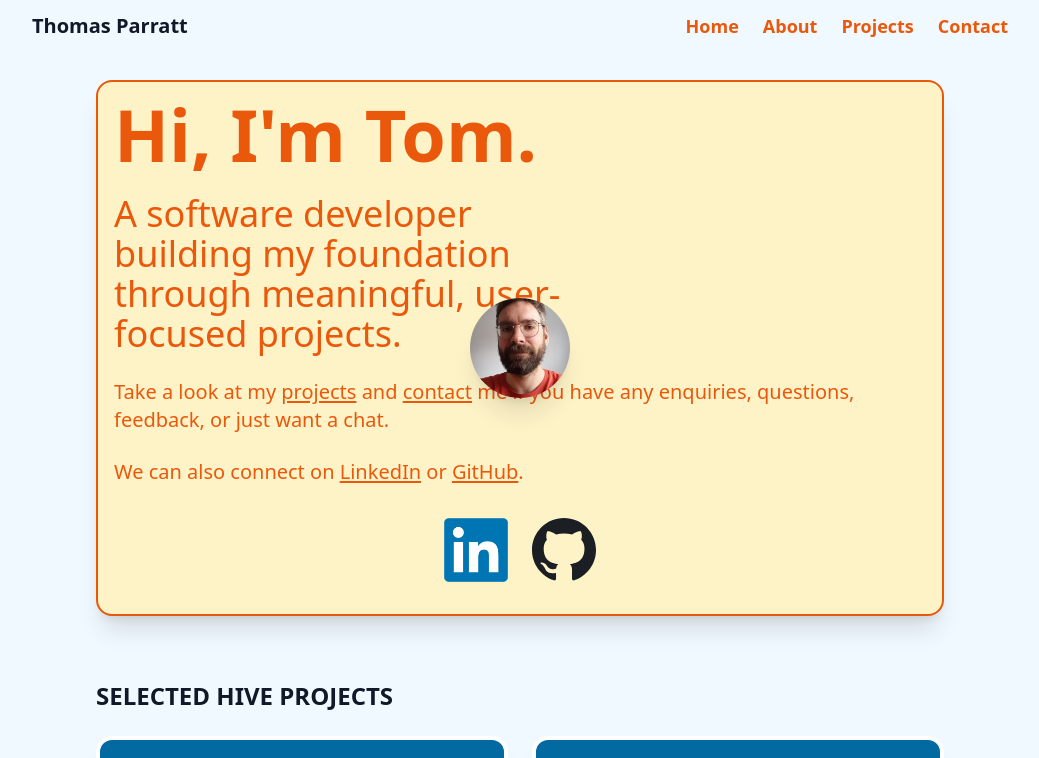
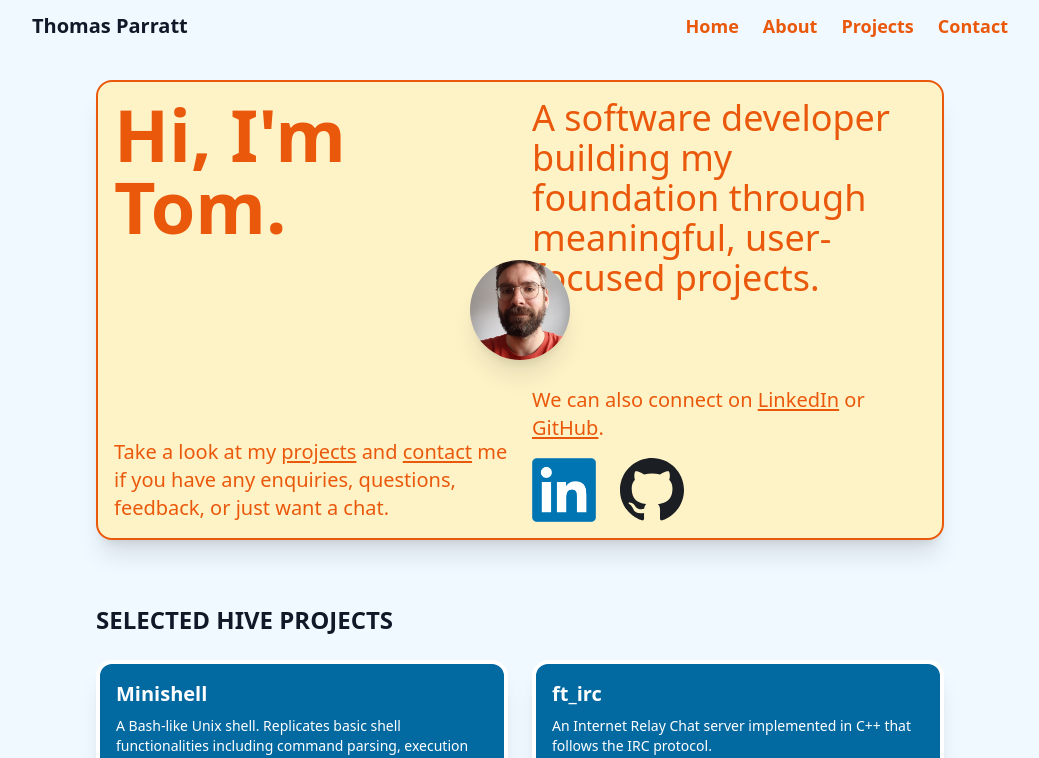
Before and after one commit to ThomasParratt/portfolio, a React (Vite) app: page / in a window 1280 px wide. Shown: the top 758 px of the page, without its empty margins (120-1159 px from the left). Built offline with nearby package versions, Linux system fonts and the light colour scheme.

Commit message:
layout getting there

```diff
--- a/src/components/Home.jsx
+++ b/src/components/Home.jsx
@@ -37,23 +37,31 @@ export default function Home() {
                 <div className="max-w-4xl mx-auto px-6 grid grid-cols-1 md:grid-cols-2 gap-6">
                     <article
                         ref={boxRef}
-                        className="relative min-h-[500px] md:min-h-[400px] md:col-span-2 border-2 border-orange-600 rounded-2xl p-4 shadow-xl transition bg-amber-100 flex flex-col md:flex-row items-start gap-6"
+                        className="relative min-h-[500px] md:min-h-[400px] md:col-span-2 border-2 border-orange-600 rounded-2xl p-4 shadow-xl transition bg-amber-100"
                     >
-                        <div className="flex-1">
-                            <h1 className="text-5xl md:text-7xl text-orange-600 font-semibold">
+                        <div className="grid grid-cols-2 grid-rows-2 gap-6 h-full">
+                            {/* Top left */}
+                            <h1 className="text-5xl md:text-7xl text-orange-600 font-semibold self-start max-w-sm">
                                 Hi, I'm Tom.
                             </h1>
-                            <p className="text-2xl md:text-4xl mt-6 font-medium text-orange-600 max-w-md">
+
+                            {/* Top right */}
+                            <p className="text-2xl md:text-4xl font-medium text-orange-600 max-w-md self-start justify-self-end">
                                 A software developer building my foundation through meaningful, user-focused projects.
                             </p>
-                            <p className="mt-6 text-orange-600 text-base font-medium md:text-xl leading-relaxed">
+
+                            {/* Bottom left */}
+                            <p className="text-orange-600 text-base font-medium md:text-xl leading-relaxed self-end">
                                 Take a look at my{" "}
                                 <Link to="/projects" className="underline underline-offset-2 hover:text-orange-300">projects</Link>
                                 {" "}and{" "}
                                 <Link to="/contact" className="underline underline-offset-2 hover:text-orange-300">contact</Link>
                                 {" "}me if you have any enquiries, questions, feedback, or just want a chat.
                             </p>
-                            <p className="mt-6 text-orange-600 text-base font-medium md:text-xl leading-relaxed">
+
+                            {/* Bottom right */}
+                            <div className="self-end justify-self-end">
+                                <p className="text-orange-600 text-base font-medium md:text-xl leading-relaxed mb-4">
                                     We can also connect on{" "}
                                     <a
                                         href="https://www.linkedin.com/in/thomas-parratt-hive/"
@@ -62,8 +70,8 @@ export default function Home() {
                                         className="underline underline-offset-2 hover:text-orange-300"
                                     >
                                         LinkedIn
-                                </a>
-                                {" "}or{" "}
+                                    </a>{" "}
+                                    or{" "}
                                     <a
                                         href="https://github.com/ThomasParratt"
                                         target="_blank"
@@ -71,10 +79,10 @@ export default function Home() {
                                         className="underline underline-offset-2 hover:text-orange-300"
                                     >
                                         GitHub
-                                </a>
-                                .
+                                    </a>.
                                 </p>
-                            <div className="mt-8 mb-4 flex justify-center gap-6">
+
+                                <div className="flex gap-6">
                                     <a
                                         href="https://www.linkedin.com/in/thomas-parratt-hive/"
                                         target="_blank"
@@ -95,18 +103,19 @@ export default function Home() {
                                     </a>
                                 </div>
                             </div>
+                        </div>
+
                         {/* Photo */}
                         {!showPong && (
                             <img
                                 src={me}
                                 alt="Tom"
                                 className="absolute top-1/2 left-1/2 w-[100px] h-[100px] object-cover rounded-full shadow-xl cursor-pointer transform -translate-x-1/2 -translate-y-1/2"
-
-
                                 onClick={handleShowPong}
                             />
                         )}
                     </article>
+
                 </div>
             </section>
 
```
Lines whose indentation alone changed are shown as unchanged.
